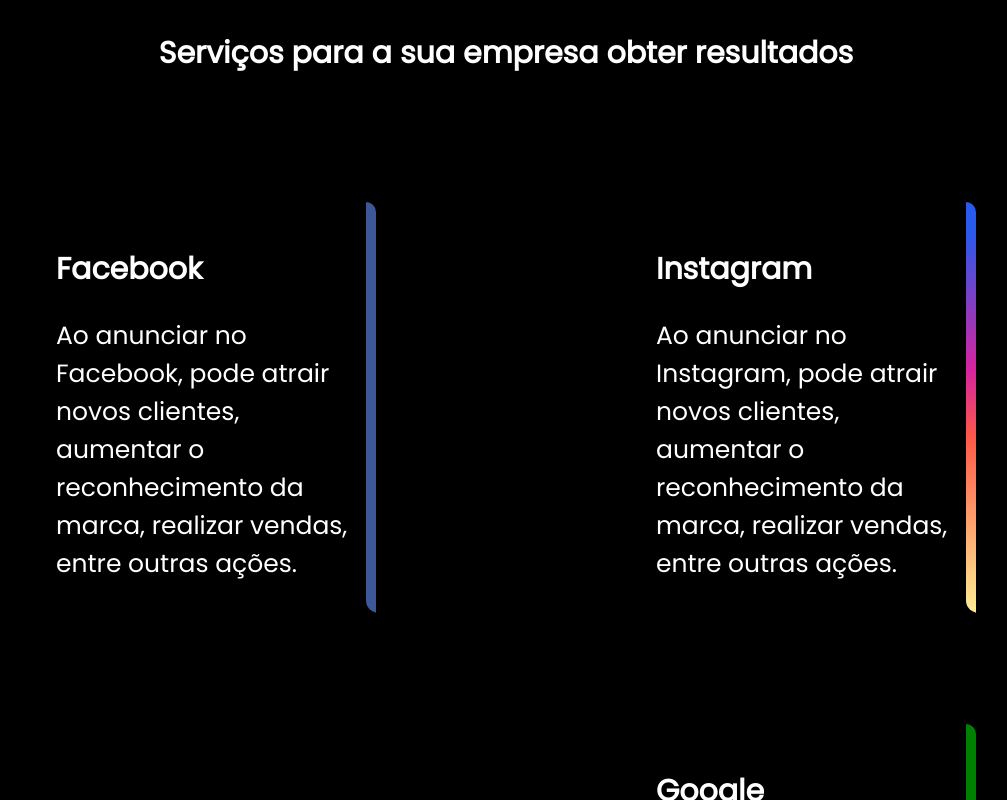
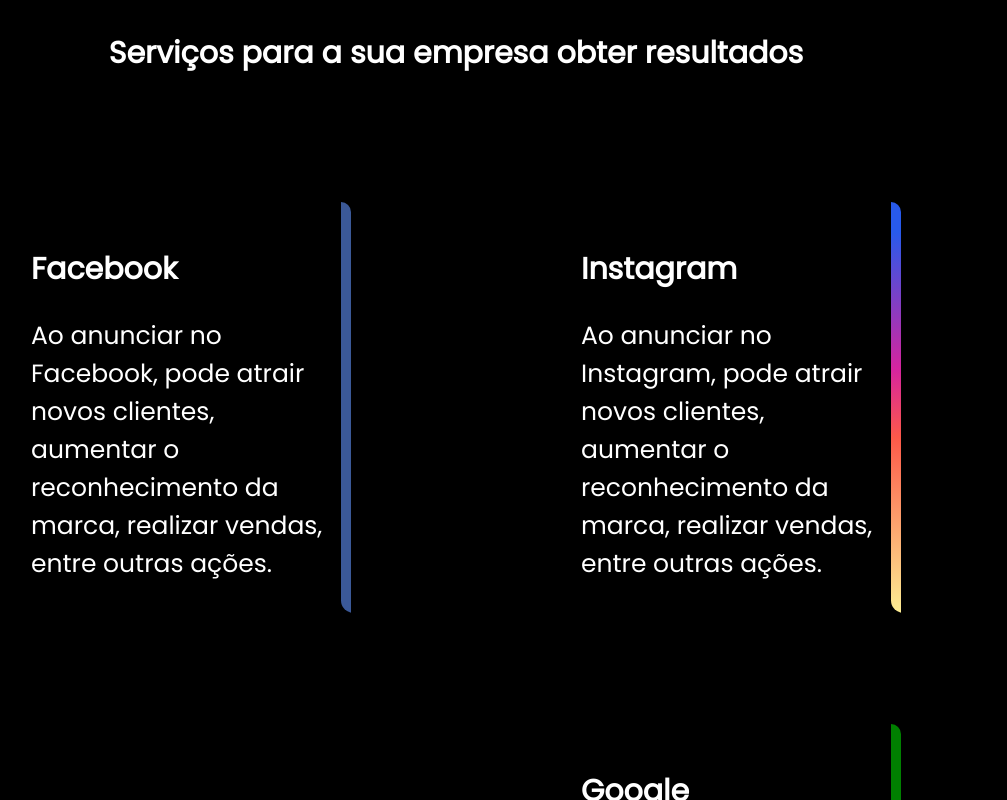
Before and after one commit to juliamendesc/agencia-digital-atlantico, a Next.js app: page / in a window 1280 px wide. Shown: the part 2640-3440 px from the top of the page, without its empty margins (184-1191 px from the left). Built offline with nearby package versions, Linux system fonts and the light colour scheme.

Commit message:
adjust card social

```diff
--- a/src/components/CardSocial/cards.module.scss
+++ b/src/components/CardSocial/cards.module.scss
@@ -4,9 +4,6 @@
   flex-direction: column;
   align-content: center;
   justify-content: center;
-
-  width: 100%;
-  height: 100%;
 
   padding-bottom: 5rem;
 
@@ -33,9 +30,7 @@
   margin: 0 5rem;
 
   display: flex;
-  justify-content: space-evenly;
-
-  height: 100%;
+  justify-content: space-between;
 
   @media (max-width: 1400px) {
     display: grid;
```
